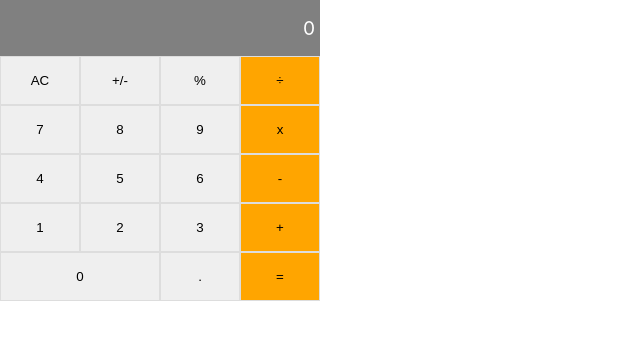
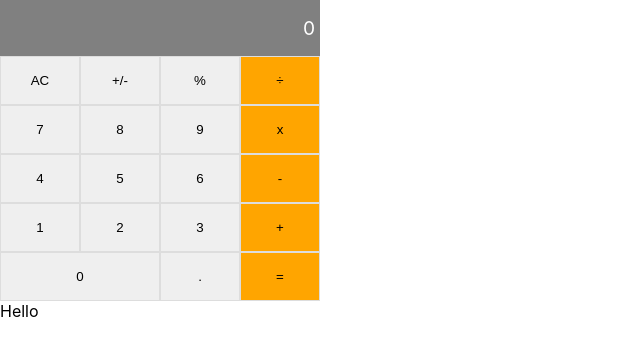
Before and after one commit to jecode93/math-magicians, a React (Create React App) app: page / in a window 1280 px wide. Shown: the top 356 px of the page, without its empty margins (0-640 px from the left). Built offline with nearby package versions, Linux system fonts and the light colour scheme.

Commit message:
Created quotes component

```diff
--- a/src/App.js
+++ b/src/App.js
@@ -1,11 +1,13 @@
 import React from 'react';
 import './App.css';
 import Calculator from './components/Calculator';
+import FetchData from './components/fetchData';
 
 function App() {
   return (
     <>
       <Calculator />
+      <FetchData />
     </>
   );
 }
--- /dev/null
+++ b/src/components/fetchData.jsx
@@ -0,0 +1,8 @@
+import React from 'react';
+import Quotes from './quotes';
+
+export default function FetchData() {
+  return (
+    <Quotes text="Hello" />
+  );
+}
--- /dev/null
+++ b/src/components/quotes.jsx
@@ -0,0 +1,18 @@
+import React from 'react';
+import PropTypes from 'prop-types';
+
+export default function Quotes(props) {
+  const { text } = props;
+
+  return (
+    <>
+      <section className="quotes">
+        <p>{text}</p>
+      </section>
+    </>
+  );
+}
+
+Quotes.propTypes = {
+  text: PropTypes.string.isRequired,
+};
```
